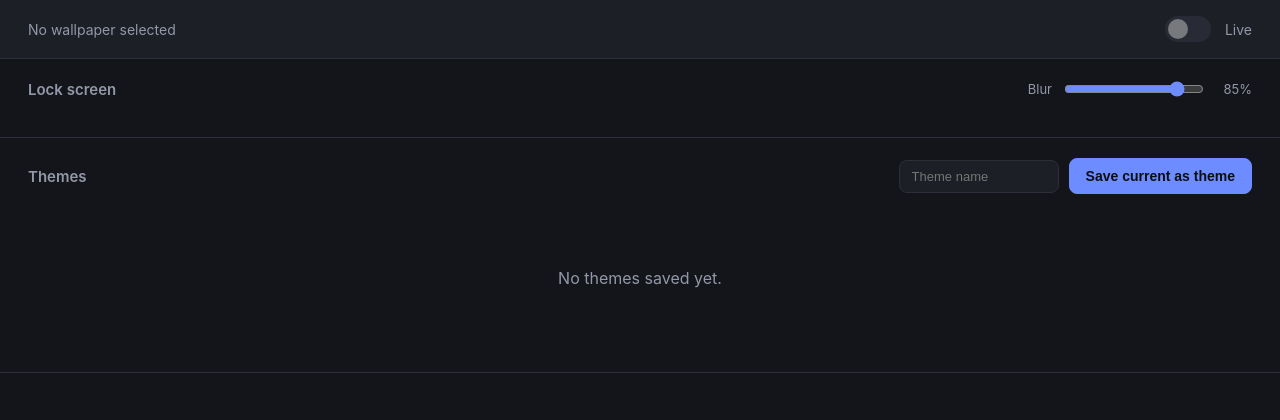
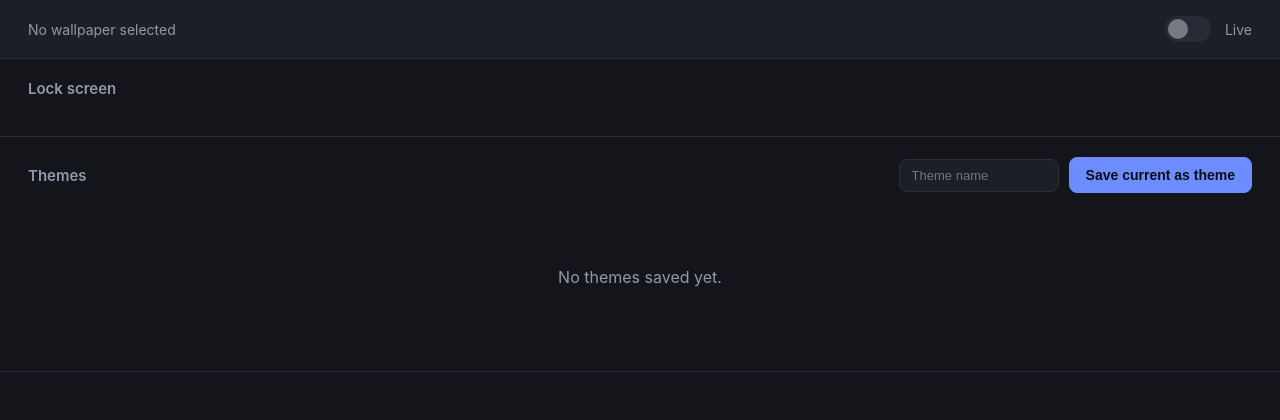
Before and after one commit to wizard-nazim/wizard-tinker, a Flask app: page / in a window 1280 px wide. Shown: the part 78-498 px from the top of the page. Run offline with Flask 3, Linux system fonts and the light colour scheme; data that the repository does not hold is empty.

Commit message:
Remove lock screen blur — broke real password unlock
The persisted blur override added to lock-explorer's Service.qml caused
real unlock (correct password, real lock) to stop working, even though it
tested fine through preview mode beforehand. Fully reverted the plugin
(LockHost.qml, Service.qml, designs/DesignBase.qml, designs/Wallpaper.qml)
to its exact unmodified upstream state via git checkout, restarted the
shell to load the reverted code, and confirmed real unlock works again.

Design picker and Themes stay -- they only ever used lock-explorer's
existing IPC (setDesign/previewDesign), never touched by the revert.
Themes no longer captures/applies a blur value.

```diff
--- a/app.py
+++ b/app.py
@@ -343,33 +343,6 @@ def api_lock_design_preview():
     return jsonify({"ok": True})
 
 
-@app.route("/api/lock-blur")
-def api_lock_blur_get():
-    result = run(["omarchy-shell", "lock", "blur"])
-    try:
-        value = float(result.stdout.strip())
-    except ValueError:
-        value = None
-    if value is not None and value < 0:
-        value = None  # QML's sentinel for "no override set"
-    return jsonify({"blur": value})
-
-
-@app.route("/api/lock-blur", methods=["POST"])
-def api_lock_blur_set():
-    value = request.json.get("value")
-    try:
-        value = float(value)
-    except (TypeError, ValueError):
-        return jsonify({"error": "invalid blur value"}), 400
-    if not 0 <= value <= 1:
-        return jsonify({"error": "blur must be between 0 and 1"}), 400
-    result = run(["omarchy-shell", "lock", "setBlur", str(value)])
-    if result.returncode != 0:
-        return jsonify({"error": result.stderr.strip() or "failed to set blur"}), 500
-    return jsonify({"ok": True, "lock_blur": value})
-
-
 @app.route("/api/themes")
 def api_themes_list():
     return jsonify(load_themes())
@@ -384,11 +357,6 @@ def api_themes_create():
     state = load_state()
     themes = load_themes()
     navbar_status = run(["omarchy-navbar", "status"]).stdout.strip().split(" ")[0]
-    try:
-        lock_blur = float(run(["omarchy-shell", "lock", "blur"]).stdout.strip())
-    except ValueError:
-        lock_blur = -1
-    lock_blur_out = lock_blur if lock_blur >= 0 else None
 
     themes["themes"] = [t for t in themes["themes"] if t["name"] != name]
     themes["themes"].append({
@@ -396,14 +364,13 @@ def api_themes_create():
         "wallpaper_id": state.get("current"),
         "lock_design": run(["omarchy-shell", "lock", "design"]).stdout.strip(),
         "navbar_preset": navbar_status if navbar_status in ("pill", "default") else "default",
-        "lock_blur": lock_blur_out,
     })
     save_themes(themes)
     return jsonify({"ok": True, "themes": themes["themes"]})
 
 
 def apply_theme(name):
-    """Apply a saved theme's wallpaper + lock design + navbar preset + blur.
+    """Apply a saved theme's wallpaper + lock design + navbar preset.
 
     Shared by the /api/themes/apply route and the CLI's `theme apply`.
     """
@@ -423,8 +390,6 @@ def apply_theme(name):
 
     if theme.get("lock_design"):
         set_lock_design(theme["lock_design"])
-    if theme.get("lock_blur") is not None:
-        run(["omarchy-shell", "lock", "setBlur", str(theme["lock_blur"])])
     run(["omarchy-navbar", theme.get("navbar_preset") or "default"])
 
     notify(f"Theme: {name}", glyph="image")
--- a/static/app.js
+++ b/static/app.js
@@ -5,8 +5,6 @@ const liveLabel = document.getElementById("live-label");
 const fileInput = document.getElementById("file-input");
 const quitBtn = document.getElementById("quit-btn");
 const lockDesignsEl = document.getElementById("lock-designs");
-const blurSlider = document.getElementById("blur-slider");
-const blurValueEl = document.getElementById("blur-value");
 const themesEl = document.getElementById("themes");
 const themeNameInput = document.getElementById("theme-name");
 const saveThemeBtn = document.getElementById("save-theme-btn");
@@ -14,14 +12,6 @@ const saveThemeBtn = document.getElementById("save-theme-btn");
 let state = { current: null, live: false, gallery: [] };
 let currentLockDesign = null;
 let LOCK_DESIGN_IDS = [];
-
-function debounce(fn, ms) {
-  let timer;
-  return (...args) => {
-    clearTimeout(timer);
-    timer = setTimeout(() => fn(...args), ms);
-  };
-}
 
 async function api(path, opts) {
   const res = await fetch(path, opts);
@@ -158,30 +148,6 @@ async function loadLockDesign() {
   renderLockDesigns(LOCK_DESIGN_IDS);
 }
 
-async function loadLockBlur() {
-  const data = await api("/api/lock-blur");
-  const pct = data.blur === null ? 85 : Math.round(data.blur * 100);
-  blurSlider.value = pct;
-  blurValueEl.textContent = pct + "%";
-}
-
-const sendBlur = debounce(async (pct) => {
-  try {
-    await api("/api/lock-blur", {
-      method: "POST",
-      headers: { "Content-Type": "application/json" },
-      body: JSON.stringify({ value: pct / 100 }),
-    });
-  } catch (e) {
-    alert("Couldn't set blur: " + e.message);
-  }
-}, 300);
-
-blurSlider.addEventListener("input", () => {
-  blurValueEl.textContent = blurSlider.value + "%";
-  sendBlur(Number(blurSlider.value));
-});
-
 function renderThemes(themes) {
   themesEl.innerHTML = "";
   if (themes.length === 0) {
@@ -218,7 +184,6 @@ async function applyTheme(name) {
     });
     await refresh();
     await loadLockDesign();
-    await loadLockBlur();
   } catch (e) {
     alert("Couldn't apply theme: " + e.message);
   }
@@ -281,5 +246,4 @@ quitBtn.addEventListener("click", async () => {
 
 refresh();
 loadLockDesign();
-loadLockBlur();
 loadThemes();
--- a/static/style.css
+++ b/static/style.css
@@ -104,24 +104,6 @@ header h1 {
   margin: 0;
   font-weight: 600;
   color: var(--muted);
-}
-
-.blur-control {
-  display: flex;
-  align-items: center;
-  gap: 10px;
-  font-size: 13px;
-  color: var(--muted);
-}
-
-.blur-control input[type="range"] {
-  accent-color: var(--accent);
-  width: 140px;
-}
-
-#blur-value {
-  min-width: 36px;
-  text-align: right;
 }
 
 .theme-create {
--- a/templates/index.html
+++ b/templates/index.html
@@ -30,11 +30,6 @@
   <section class="panel lock-section">
     <div class="panel-header">
       <h2>Lock screen</h2>
-      <div class="blur-control">
-        <span>Blur</span>
-        <input type="range" id="blur-slider" min="0" max="100" value="85">
-        <span id="blur-value">85%</span>
-      </div>
     </div>
     <div id="lock-designs" class="gallery small"></div>
   </section>
```
Also changed, not shown: README.md.
